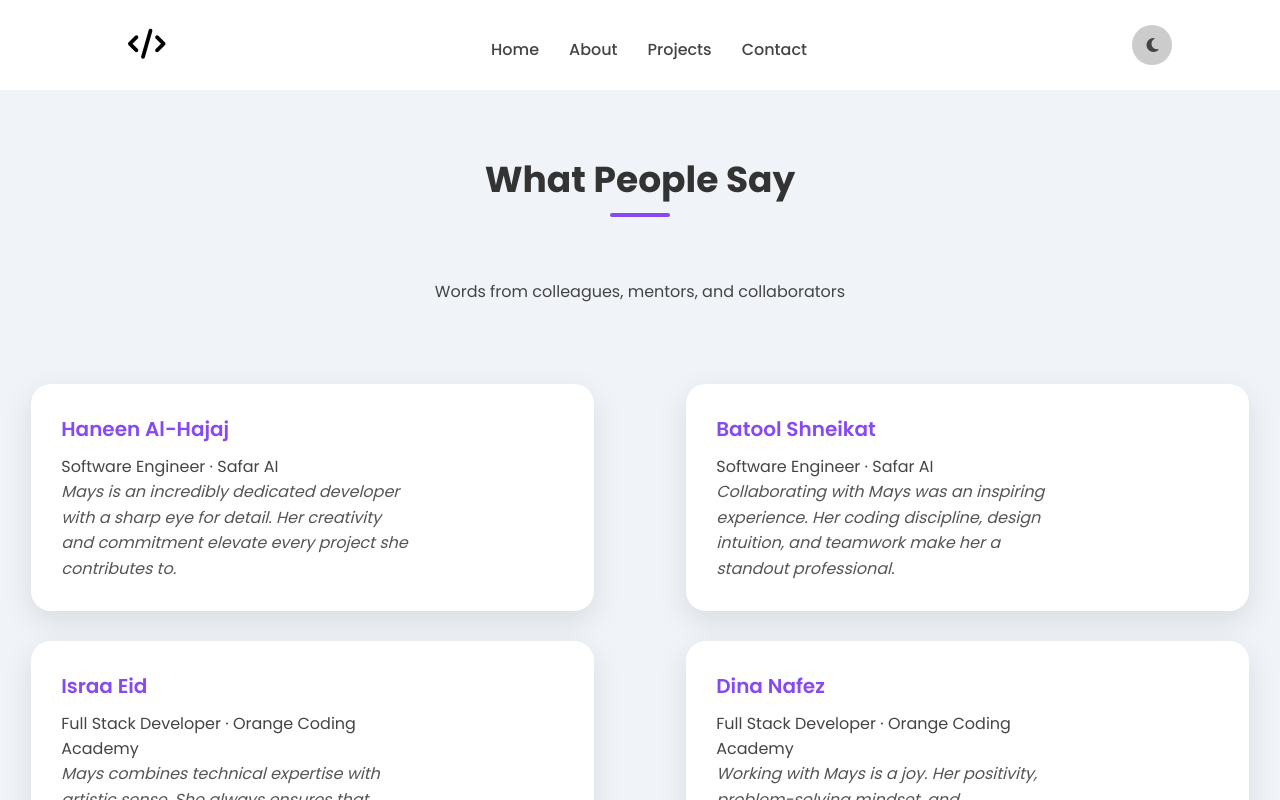
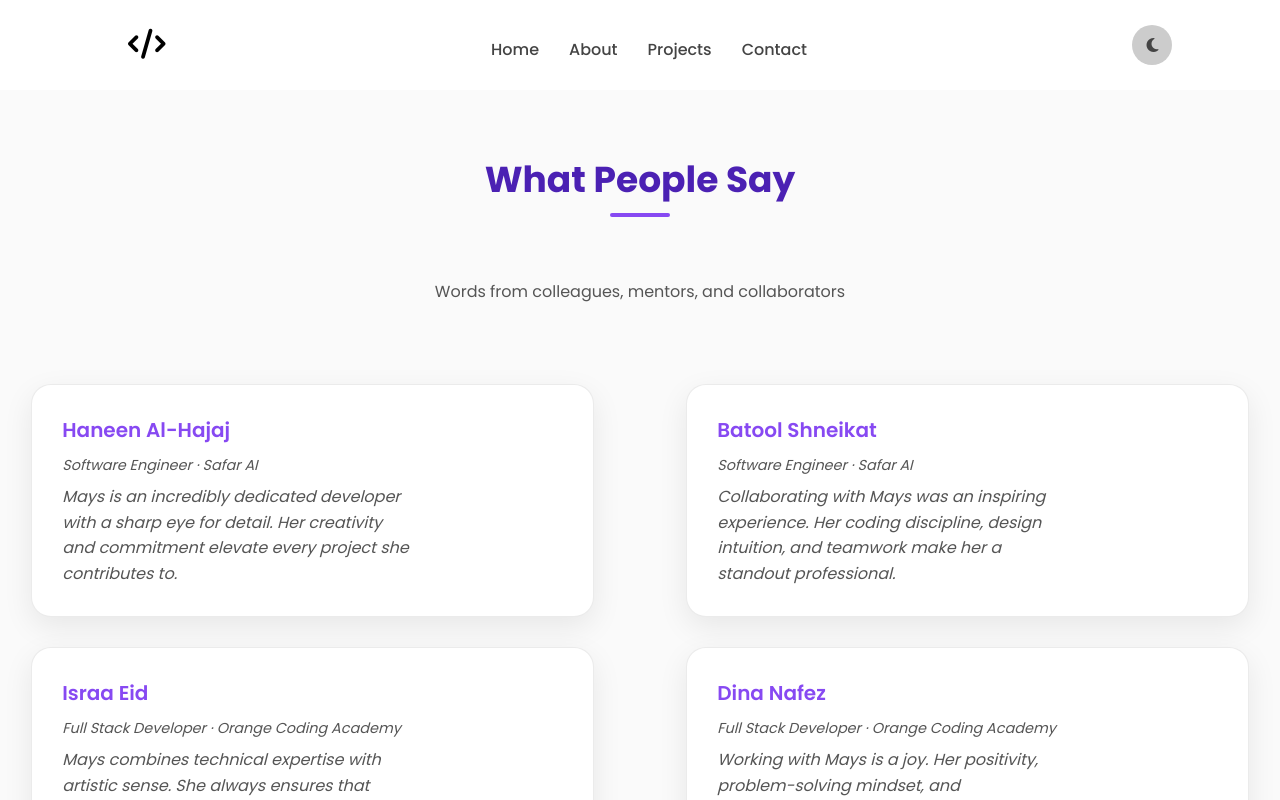
Before and after one commit to mays-alkhalil/Portfolio-React, a React (Create React App) app: page /Reviews in a window 1280 px wide. Shown: the top 800 px of the page. Built offline with nearby package versions, Linux system fonts and the light colour scheme; a web font is replaced by a local one.

Commit message:
Improve persistent dark mode styling

```diff
--- a/src/components/Navbar.js
+++ b/src/components/Navbar.js
@@ -1,18 +1,32 @@
-import React, { useState } from 'react';
+import React, { useEffect, useState } from 'react';
 import './styles/style.css';
 import { Link } from 'react-router-dom'; // استيراد Link من react-router-dom
 
 const Navbar = ({ activeLink }) => {
   const [isMenuOpen, setIsMenuOpen] = useState(false);
-  const [isDarkMode, setIsDarkMode] = useState(false);
+  const [isDarkMode, setIsDarkMode] = useState(() => {
+    if (typeof window === 'undefined') {
+      return false;
+    }
+    return window.localStorage.getItem('theme') === 'dark';
+  });
 
   const toggleMenu = () => {
     setIsMenuOpen(prevState => !prevState);
   };
 
+  useEffect(() => {
+    if (typeof window === 'undefined') {
+      return;
+    }
+    const theme = isDarkMode ? 'dark' : 'light';
+    document.body.classList.toggle('dark', isDarkMode);
+    document.documentElement.setAttribute('data-theme', theme);
+    window.localStorage.setItem('theme', theme);
+  }, [isDarkMode]);
+
   const toggleDarkMode = () => {
-    setIsDarkMode(!isDarkMode);
-    document.body.classList.toggle('dark', !isDarkMode);
+    setIsDarkMode((prevMode) => !prevMode);
   };
 
   return (
--- a/src/components/Reviews.js
+++ b/src/components/Reviews.js
@@ -53,6 +53,8 @@ const Reviews = () => {
         />
       </Helmet>
 
+      <Navbar />
+
       <section className="reviews-section" id="reviews">
         <div className="top-header">
           <h1>What People Say</h1>
--- a/src/components/styles/CompletedProjects.css
+++ b/src/components/styles/CompletedProjects.css
@@ -15,15 +15,17 @@ body.dark {
 
 .projects-section {
   padding: 80px 8%;
-  background: #fafafa;
+  background: var(--section-background);
   min-height: 100vh;
+  transition: background 0.3s ease, color 0.3s ease;
+  color: var(--text-color);
 }
 
 .section-title {
   text-align: center;
   font-size: 2.5rem;
   font-weight: 700;
-  color: #4b21b3;
+  color: var(--heading-color);
   margin-bottom: 60px;
   position: relative;
 }
@@ -32,7 +34,7 @@ body.dark {
   content: "";
   width: 90px;
   height: 4px;
-  background-color: #5c2dd5;
+  background-color: var(--accent-color-strong);
   display: block;
   margin: 12px auto 0;
   border-radius: 2px;
@@ -50,31 +52,33 @@ body.dark {
   display: flex;
   flex-direction: column;
   justify-content: space-between; /* يخلي الزر دايمًا بأسفل الكرت */
-  background: #fff;
+  background: var(--card-background);
   border-radius: 14px;
-  box-shadow: 0 6px 25px rgba(0, 0, 0, 0.08);
+  border: 1px solid var(--card-border-color);
+  box-shadow: 0 6px 25px var(--card-shadow-color);
   transition: transform 0.35s ease, box-shadow 0.35s ease;
   padding: 35px 30px;
   text-align: left;
   position: relative;
   overflow: hidden;
   height: 100%; /* يجعل كل الكروت تتمدد بالتساوي */
+  color: var(--text-color);
 }
 
 .project-card:hover {
   transform: translateY(-8px);
-  box-shadow: 0 10px 30px rgba(0, 0, 0, 0.12);
+  box-shadow: 0 10px 30px var(--card-shadow-hover-color);
 }
 
 .project-card h2 {
   font-size: 1.4rem;
   font-weight: 600;
-  color: #5c2dd5;
+  color: var(--accent-color-strong);
   margin-bottom: 10px;
 }
 
 .project-card p {
-  color: #333;
+  color: var(--text-muted);
   font-size: 0.95rem;
   line-height: 1.7;
   margin-bottom: 25px;
@@ -85,7 +89,7 @@ body.dark {
   display: inline-block;
   padding: 10px 20px;
   border-radius: 6px;
-  background-color: #5c2dd5;
+  background-color: var(--accent-color-strong);
   color: #fff;
   font-weight: 500;
   text-decoration: none;
@@ -104,7 +108,7 @@ body.dark {
   left: 0;
   width: 100%;
   height: 6px;
-  background: linear-gradient(90deg, #8749f2, #e6d12e);
+  background: var(--card-top-gradient);
   border-top-left-radius: 14px;
   border-top-right-radius: 14px;
 }
--- a/src/components/styles/Reviews.css
+++ b/src/components/styles/Reviews.css
@@ -17,14 +17,16 @@ body {
 
 .reviews-section {
     padding-block: 5em;
-    background: #f0f4f8;
+    background: var(--section-background);
+    transition: background 0.3s ease, color 0.3s ease;
+    color: var(--text-color);
 }
 
 .top-header h1 {
     text-align: center;
     font-size: 36px;
     font-weight: 700;
-    color: #333;
+    color: var(--heading-color);
     margin: 2em;
     position: relative;
 }
@@ -52,22 +54,24 @@ body {
 /* .review-card: تنسيق البطاقات */
 .review-card {
     position: relative;
-    background: white;
+    background: var(--card-background);
     padding: 30px;
     border-radius: 20px;
-    box-shadow: 0 10px 30px rgba(0, 0, 0, 0.1);
+    border: 1px solid var(--card-border-color);
+    box-shadow: 0 10px 30px var(--card-shadow-color);
     overflow: hidden;
     transition: transform 0.5s ease, box-shadow 0.5s ease;
     display: flex;
     gap: 20px;
     width: 90%; /* ملء العرض الكامل */
+    color: var(--text-color);
     /* margin:10px 30px; */
 }
 
 /* .review-card:hover: تأثير عند التمرير */
 .review-card:hover {
     transform: translateY(-10px);
-    box-shadow: 0 20px 40px rgba(0, 0, 0, 0.15);
+    box-shadow: 0 20px 40px var(--card-shadow-hover-color);
 }
 
 /* .img-box: تنسيق الصورة داخل البطاقة */
@@ -96,14 +100,22 @@ body {
 .review-content h3 {
     font-size: 20px;
     font-weight: 600;
-    color: #8749f2;
+    color: var(--accent-color);
     margin-bottom: 10px;
+}
+
+.review-role {
+    display: block;
+    font-size: 0.9rem;
+    color: var(--text-muted);
+    margin-bottom: 8px;
+    font-style: italic;
 }
 
 /* نص المراجعة */
 .review-content p {
     font-size: 16px;
-    color: #555;
+    color: var(--text-muted);
     line-height: 1.6;
     font-style: italic;
 }
@@ -154,9 +166,9 @@ body {
     .review-role {
   display: block;
   font-size: 0.9rem;
-  color: #777;
+  color: var(--text-muted);
   margin-bottom: 8px;
   font-style: italic;
-}
+ }
 
 }
--- a/src/components/styles/style.css
+++ b/src/components/styles/style.css
@@ -11,27 +11,31 @@
 }
 
 :root{
-    --body-color:rgba(250,250,250);
-    --color-white:rgba(250,250,250);
-    --text-color-second:rgba(38,37,37);
-    --first-color:rgba(110,87,224);
+    --body-color:#f5f5f5;
+    --section-background:#fafafa;
+    --surface-color:#ffffff;
+    --card-background:#ffffff;
+    --card-border-color:rgba(0,0,0,0.08);
+    --card-shadow-color:rgba(0,0,0,0.08);
+    --card-shadow-hover-color:rgba(0,0,0,0.12);
+    --text-color:#444444;
+    --text-muted:#555555;
+    --heading-color:#4b21b3;
+    --first-color:#6e57e0;
     --first-shadow:rgba(0,0,0,0.1);
-
-
-    --box-color:#fff;
-    --nav-color:#fff;
-    --nav-icon:#000;
-    --logo-color:#000;
-
-
-    --text-color:#444444;
-    --color-white:#242526;
-
-
+    --accent-color:#8749f2;
+    --accent-color-strong:#5c2dd5;
+    --badge-background:#efeaff;
+    --badge-text:#5c2dd5;
+    --input-border-color:#aaaaaa;
+    --nav-color:#ffffff;
+    --nav-icon:#000000;
+    --logo-color:#000000;
     --icon-color:#242526;
     --mode-color:#ccc;
-
-
+    --color-white:#242526;
+    --timeline-gradient:linear-gradient(180deg, #e0d7ff, #fff);
+    --card-top-gradient:linear-gradient(90deg, #8749f2, #e6d12e);
 }
 
 body {
@@ -43,18 +47,28 @@ body {
 
 
 body.dark{
-   --body-color:#202425;
-   --box-color:#fff;
-
+   --body-color:#1b1f21;
+   --section-background:#15181a;
+   --surface-color:#1f2324;
+   --card-background:#1f2324;
+   --card-border-color:rgba(255,255,255,0.08);
+   --card-shadow-color:rgba(8,8,8,0.6);
+   --card-shadow-hover-color:rgba(0,0,0,0.7);
+   --text-color:#f1f2f3;
+   --text-muted:#d0d6d8;
+   --heading-color:#d7c9ff;
    --nav-color:#262425;
-   --color-white:#fff;
-   --text-color:#fff;
-
-   --nav-icon:#fff;
-   --logo-color:#fff;
+   --color-white:#ffffff;
+   --nav-icon:#ffffff;
+   --logo-color:#ffffff;
    --icon-color:#8749f2;
-    --mode-color:#000;
-
+   --mode-color:#111111;
+   --badge-background:rgba(135,73,242,0.16);
+   --badge-text:#e0d7ff;
+   --input-border-color:rgba(255,255,255,0.3);
+   --timeline-gradient:linear-gradient(180deg, rgba(135,73,242,0.45), rgba(135,73,242,0));
+   --card-top-gradient:linear-gradient(90deg, #8749f2, #4d32a2);
+   --first-shadow:rgba(0,0,0,0.4);
 }
 
 .container{
@@ -469,6 +483,10 @@ cursor: pointer;
     margin-bottom: 10px;
 }
 
+.subtitle{
+    color: var(--text-muted);
+}
+
 /* about-info */
 
 .about-info{
@@ -478,7 +496,7 @@ cursor: pointer;
     flex-direction: column;
     padding-block: 45px ;
     padding-inline: 35px;
-    border: 2px solid white;
+    border: 1px solid var(--card-border-color);
     background: transparent;
     box-shadow: 1px 8px 10px 2px var(--first-shadow);
     width: 100%;
@@ -550,7 +568,7 @@ cursor: pointer;
     width: 30%;
     height: 250px;
     background: transparent;
-    border: 2px solid white;
+    border: 1px solid var(--card-border-color);
     border-radius: 20px;
     box-shadow: 1px 8px 10px 2px var(--first-shadow);
     overflow: hidden;
@@ -680,7 +698,7 @@ cursor: pointer;
     width: 100%;
     height: 55px;
     background: transparent;
-    border: 2px solid #aaa;
+    border: 2px solid var(--input-border-color);
     padding-inline: 20px;
     border-radius: 10px;
     outline: none;
@@ -692,7 +710,7 @@ cursor: pointer;
     width: 100%;
     height: 55px;
     background: transparent;
-    border: 2px solid #aaa;
+    border: 2px solid var(--input-border-color);
     border-radius: 10px;
     padding-inline: 20px;
     margin: 10px 0px;
@@ -704,7 +722,7 @@ textarea{
     width: 100%;
     height: 180px;
     background: transparent;
-    border: 2px solid #aaa;
+    border: 2px solid var(--input-border-color);
     padding: 15px 20px;
     color: var(--text-color);
     border-radius: 10px;
--- a/src/index.js
+++ b/src/index.js
@@ -3,6 +3,26 @@ import ReactDOM from 'react-dom/client';
 import './index.css';
 import App from './App';
 // import reportWebVitals from './reportWebVitals';
+
+const getInitialTheme = () => {
+  if (typeof window === 'undefined') {
+    return 'light';
+  }
+  const storedTheme = window.localStorage.getItem('theme');
+  if (storedTheme) {
+    return storedTheme;
+  }
+  const prefersDark = window.matchMedia && window.matchMedia('(prefers-color-scheme: dark)').matches;
+  return prefersDark ? 'dark' : 'light';
+};
+
+const initialTheme = getInitialTheme();
+
+if (typeof window !== 'undefined') {
+  document.body.classList.toggle('dark', initialTheme === 'dark');
+  document.documentElement.setAttribute('data-theme', initialTheme);
+  window.localStorage.setItem('theme', initialTheme);
+}
 
 const root = ReactDOM.createRoot(document.getElementById('root'));
 root.render(
```
Also changed, not shown: src/components/styles/Experience.css (+17 -13 lines).
